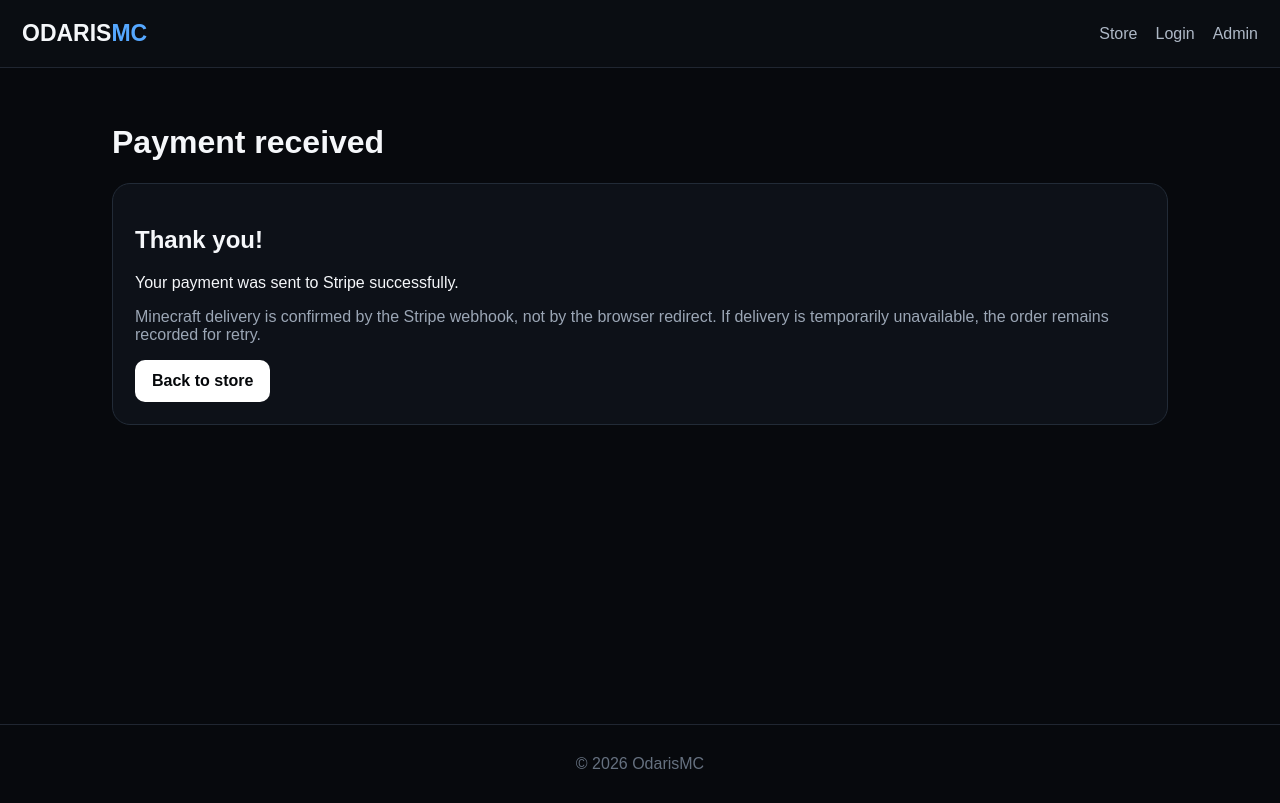
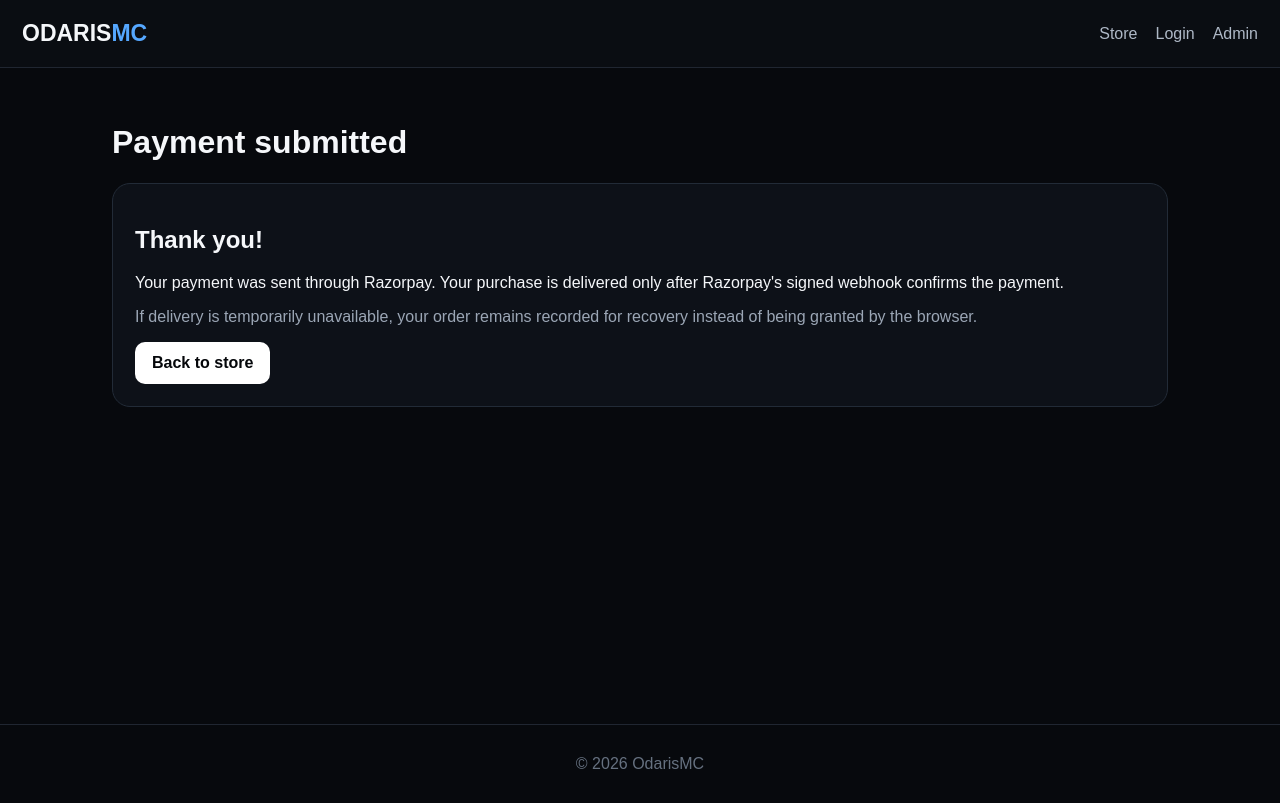
Before and after one commit to aaravgyt782013-netizen/mc-panel, a Next.js app: page /success in a window 1280 px wide. Built offline with nearby package versions, Linux system fonts and the light colour scheme.

Commit message:
Finish Razorpay checkout migration

```diff
--- a/app/success/page.tsx
+++ b/app/success/page.tsx
@@ -2,26 +2,26 @@ import Link from "next/link";
 import { db, init } from "../../lib";
 export const dynamic = "force-dynamic";
 
-export default async function Success({ searchParams }: { searchParams: Promise<{ session_id?: string }> }) {
-  const params = await searchParams;
-  let order: any = null;
-  if (params.session_id) {
+export default async function Success({ searchParams }: { searchParams: Promise<{ order_id?: string }> }) {
+  const params=await searchParams;
+  let order:any=null;
+  if(params.order_id) {
     try {
       await init();
-      const rows = await db().unsafe(
-        "select id,minecraft_username,status from orders where stripe_session_id=$1",
-        [params.session_id]
-      );
-      order = rows[0] || null;
+      const id=Number(params.order_id);
+      if(Number.isInteger(id)&&id>0) {
+        const rows=await db().unsafe("select id,minecraft_username,status,razorpay_payment_id from orders where id=$1",[id]);
+        order=rows[0]||null;
+      }
     } catch {}
   }
   return <>
-    <h1>Payment received</h1>
+    <h1>Payment submitted</h1>
     <div className="card">
-      <h2>{order ? "Order #" + order.id : "Thank you!"}</h2>
-      <p>Your payment was sent to Stripe successfully.</p>
-      {order ? <p>Player: <strong>{order.minecraft_username}</strong><br />Delivery status: <strong>{order.status}</strong></p> : null}
-      <p className="muted">Minecraft delivery is confirmed by the Stripe webhook, not by the browser redirect. If delivery is temporarily unavailable, the order remains recorded for retry.</p>
+      <h2>{order?"Order #"+order.id:"Thank you!"}</h2>
+      <p>Your payment was sent through Razorpay. Your purchase is delivered only after Razorpay's signed webhook confirms the payment.</p>
+      {order?<p>Player: <strong>{order.minecraft_username}</strong><br/>Delivery status: <strong>{order.status}</strong></p>:null}
+      <p className="muted">If delivery is temporarily unavailable, your order remains recorded for recovery instead of being granted by the browser.</p>
       <Link className="btn" href="/store">Back to store</Link>
     </div>
   </>;
```
